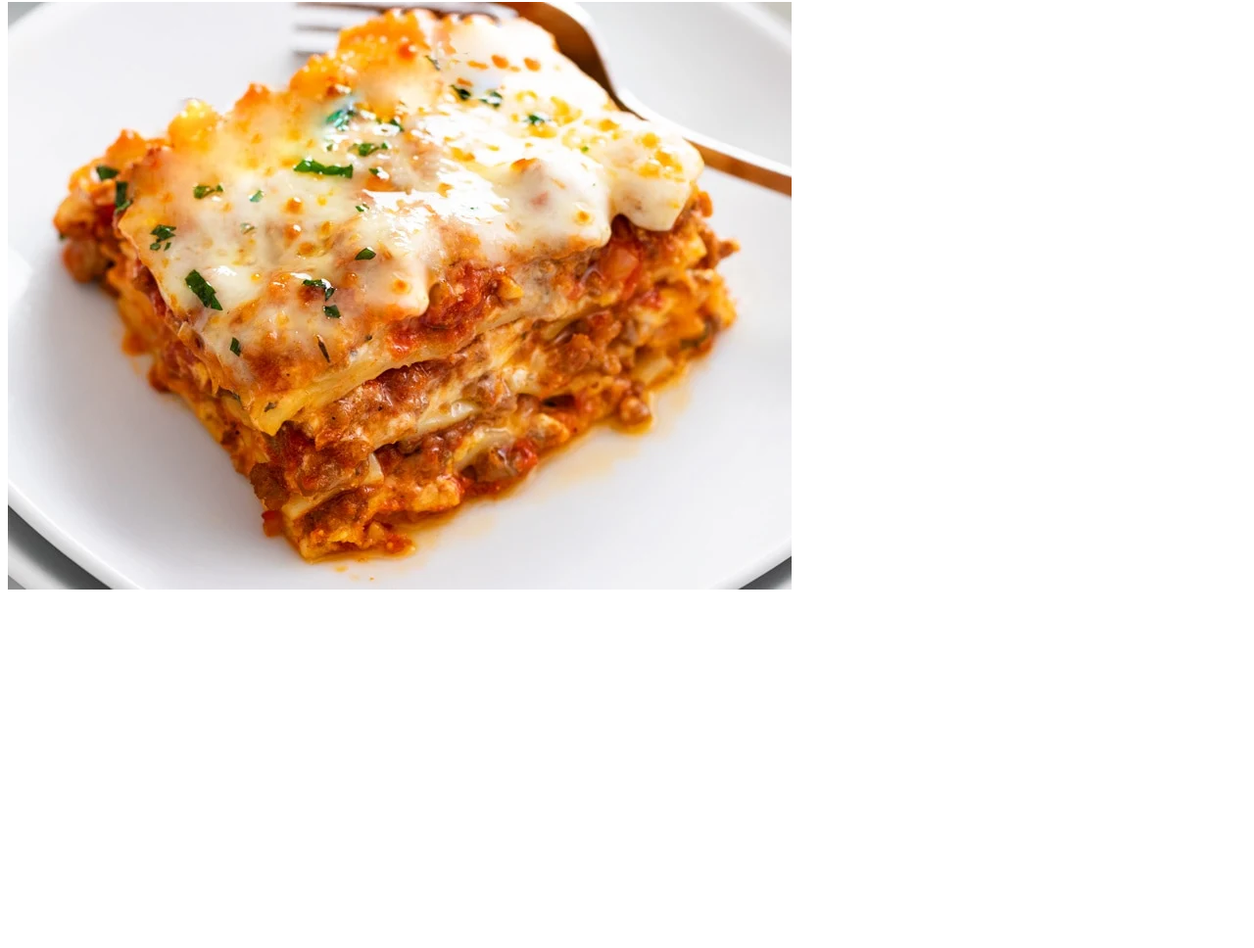
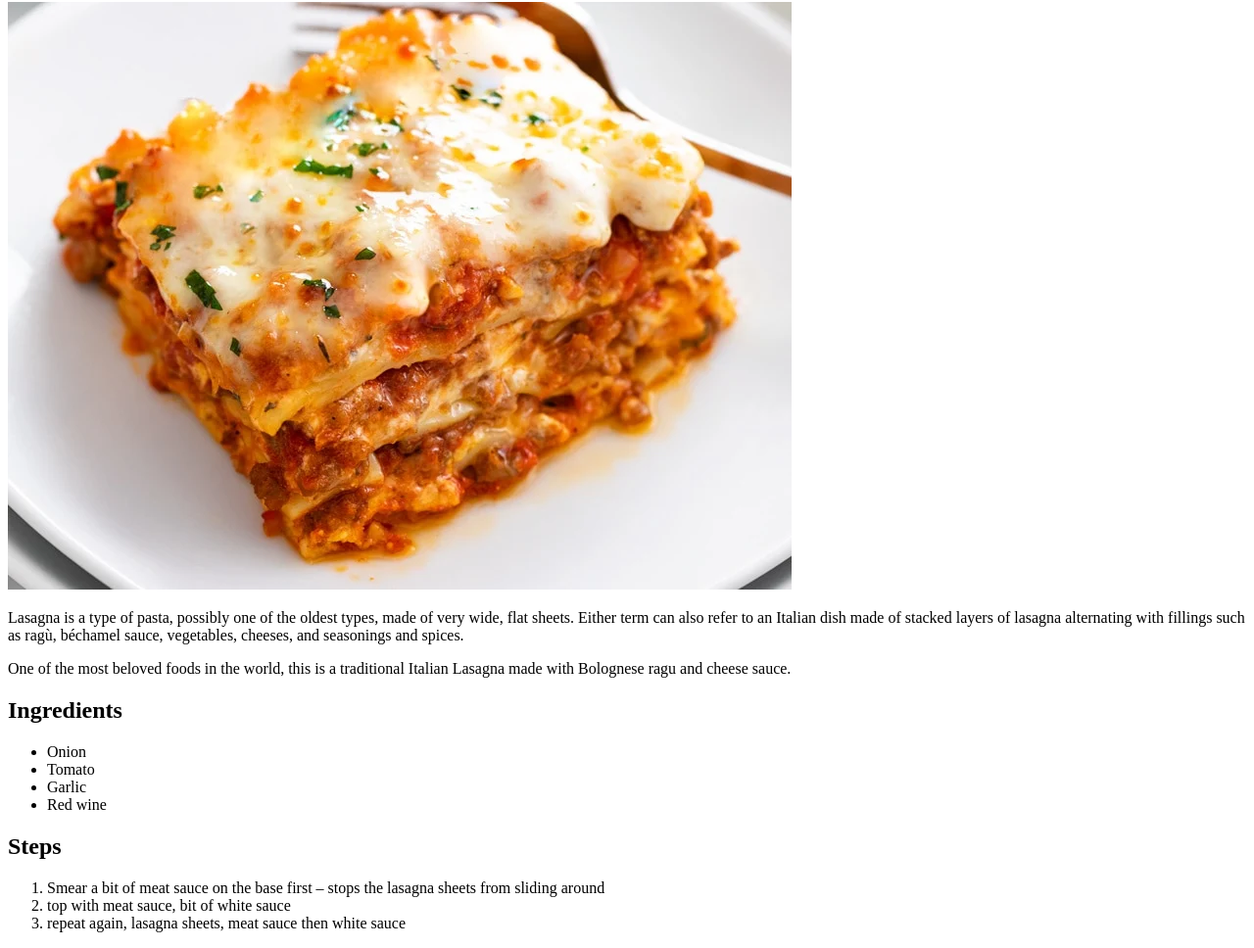
Before and after one commit to DavePerera/odin-recipes, a plain HTML site: page recipes/lasagna.html in a window 1280 px wide. Shown: the part 78-1046 px from the top of the page at 98% size. Before the commit the page ends 800 px from the top, so only its background shows below. Drawn offline with Linux system fonts and the light colour scheme.

Commit message:
Add desc,ingredients and steps to lasagna.html

```diff
--- a/recipes/lasagna.html
+++ b/recipes/lasagna.html
@@ -10,5 +10,31 @@
     <h1>Lasagna</h1>
     <img src="./images/lasagna.png" alt="lasagna">
 
+    <p>Lasagna is a type of pasta, possibly one of the oldest types, made of very wide,
+        flat sheets. Either term can also refer to an Italian dish made of stacked layers
+        of lasagna alternating with fillings such as ragù, béchamel sauce, vegetables,
+        cheeses, and seasonings and spices.</p>
+    <p>One of the most beloved foods in the world, this is a traditional Italian Lasagna
+        made with Bolognese ragu and cheese sauce.</p>
+
+    <h2>Ingredients</h2>
+
+    <ul>
+        <li>Onion</li>
+        <li>Tomato</li>
+        <li>Garlic</li>
+        <li>Red wine</li>
+    </ul>
+
+    <h2>Steps</h2>
+
+    <ol>
+        <li>Smear a bit of meat sauce on the base first – stops the lasagna sheets
+            from sliding around</li>
+        <li>top with meat sauce, bit of white sauce</li>
+        <li>repeat again, lasagna sheets, meat sauce then white sauce</li>
+
+    </ol>
+
 </body>
 </html>
```
